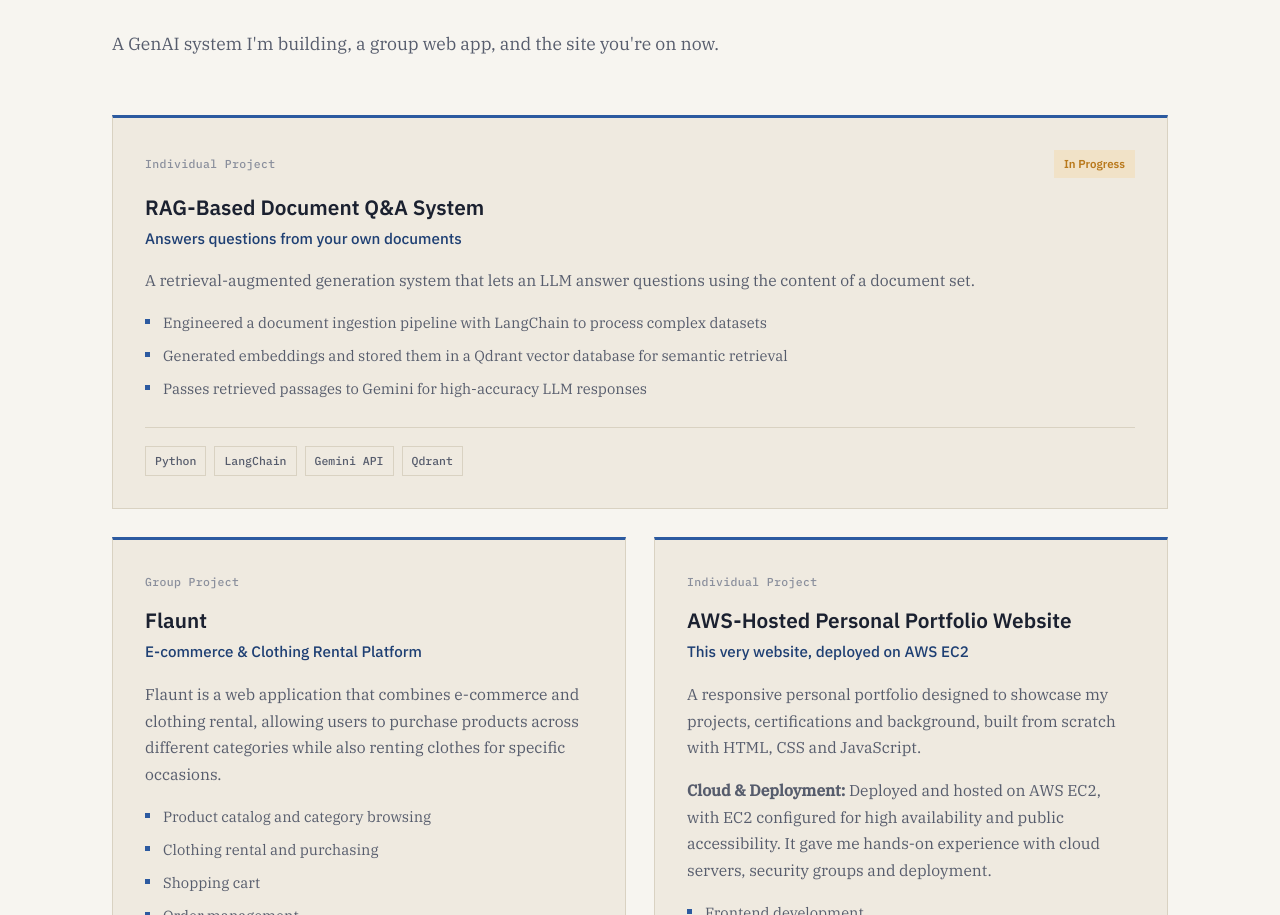
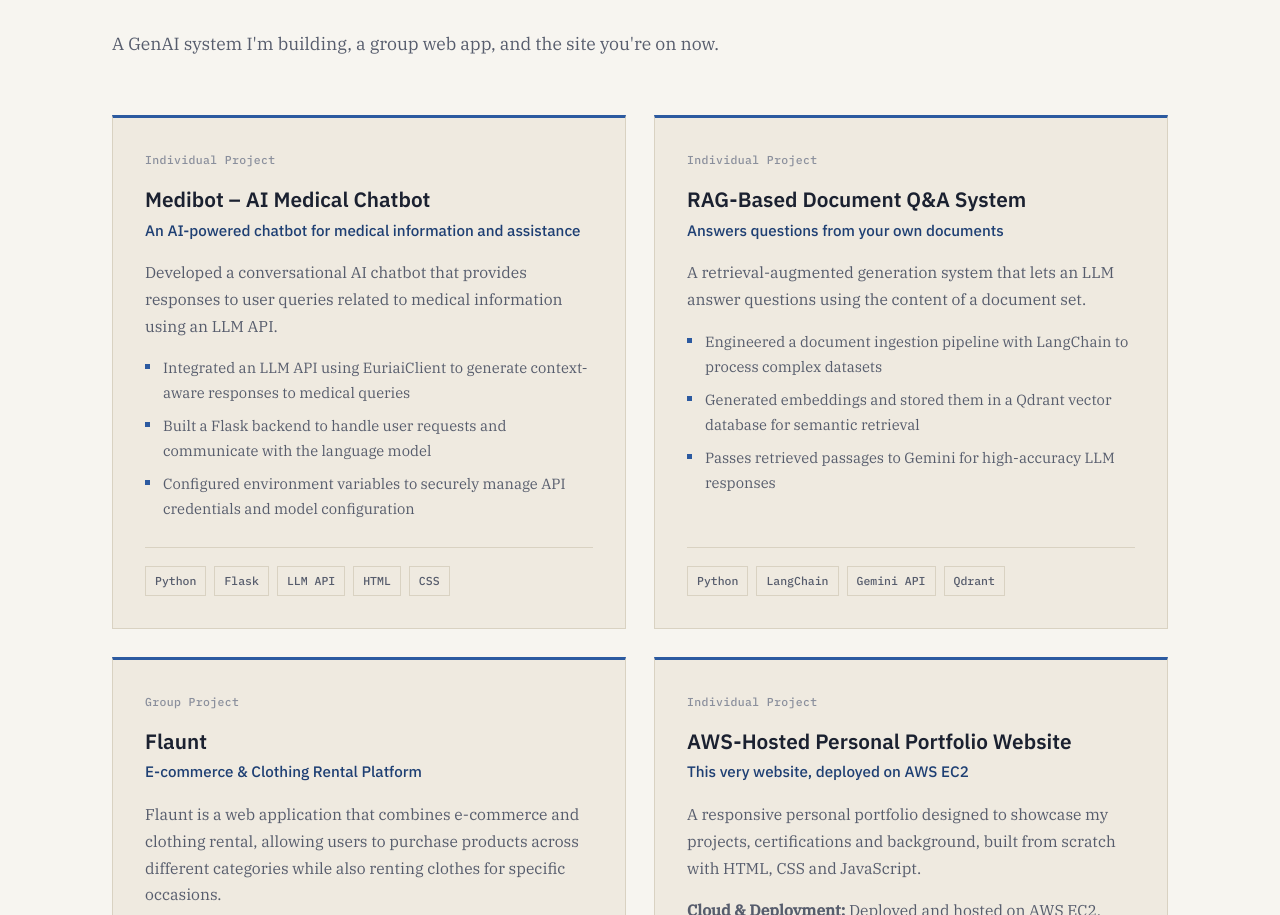
Before and after one commit to rudrashah01/Portfolio, a plain HTML site: page index.html in a window 1280 px wide. Shown: the part 4017-4932 px from the top of the page. Drawn offline with Linux system fonts and the light colour scheme.

Commit message:
save the changes in code added medi-bot

```diff
--- a/index.html
+++ b/index.html
@@ -85,8 +85,28 @@
 <p class="page-intro">A GenAI system I'm building, a group web app, and the site you're on now.</p>
 
 <div class="project-grid">
-<article class="project-card wide">
-<div class="project-top"><span class="project-tag">Individual Project</span><span class="status-badge">In Progress</span></div>
+
+<article class="project-card">
+    <div class="project-top"><span class="project-tag">Individual Project</span></div>
+    <h4 class="project-name">Medibot – AI Medical Chatbot</h4>
+    <p class="project-title">An AI-powered chatbot for medical information and assistance</p>
+    <p class="project-overview">Developed a conversational AI chatbot that provides responses to user queries related to medical information using an LLM API.</p>
+    <ul class="project-features">
+        <li>Integrated an LLM API using EuriaiClient to generate context-aware responses to medical queries</li>
+        <li>Built a Flask backend to handle user requests and communicate with the language model</li>
+        <li>Configured environment variables to securely manage API credentials and model configuration</li>
+    </ul>
+    <div class="project-stack">
+        <span>Python</span>
+        <span>Flask</span>
+        <span>LLM API</span>
+        <span>HTML</span>
+        <span>CSS</span>
+    </div>
+</article>
+
+<article class="project-card">
+<div class="project-top"><span class="project-tag">Individual Project</span></div>
 <h4 class="project-name">RAG-Based Document Q&amp;A System</h4>
 <p class="project-title">Answers questions from your own documents</p>
 <p class="project-overview">A retrieval-augmented generation system that lets an LLM answer questions using the content of a document set.</p>
```
